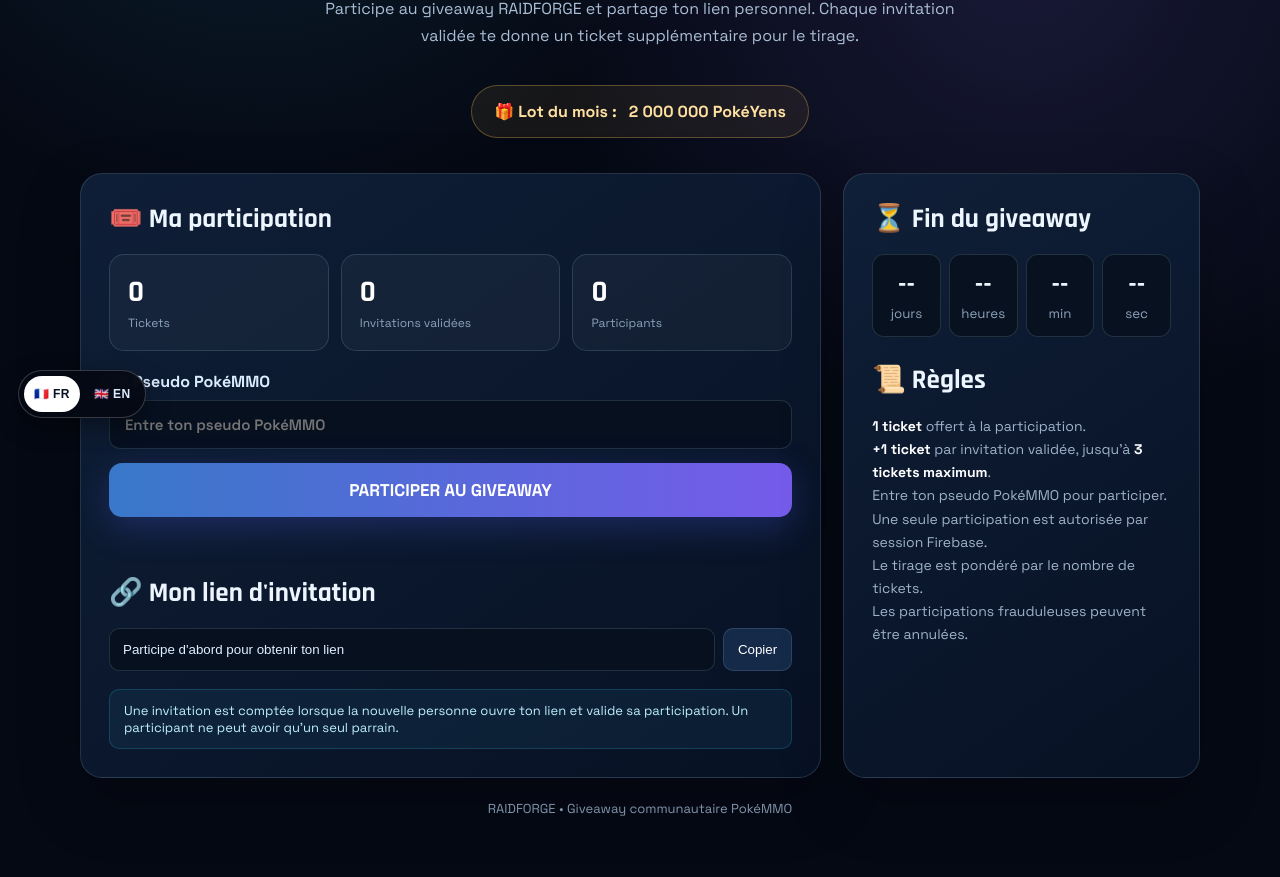
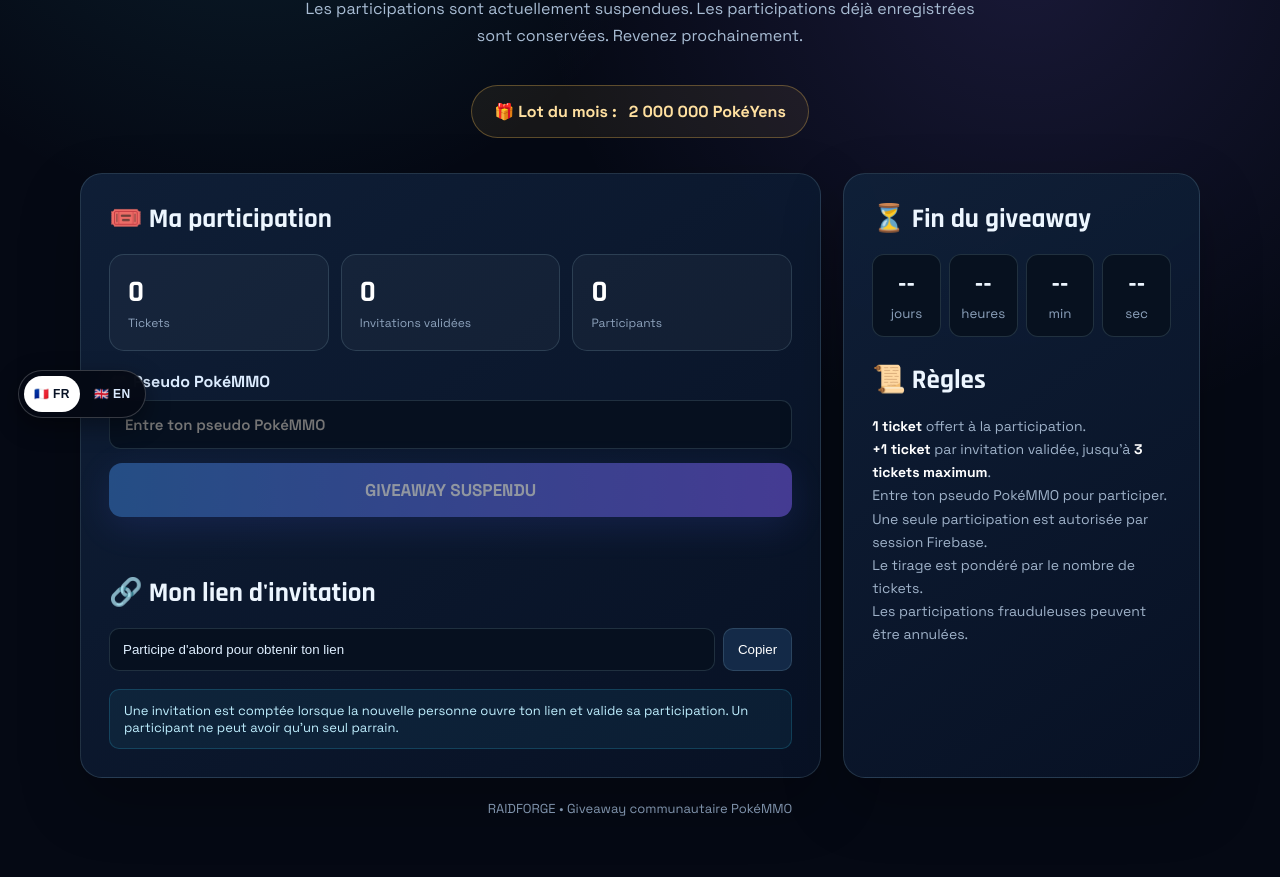
Before and after one commit to tullipine-bit/RAIDFORGE, a plain HTML site: page giveaway.html in a window 1280 px wide. Shown: the part 364-1241 px from the top of the page. Drawn offline with Linux system fonts and the light colour scheme; no server answers.

Commit message:
Suspend temporairement le giveaway

```diff
--- a/giveaway.html
+++ b/giveaway.html
@@ -17,9 +17,9 @@
 </style></head><body>
 <header class="top"><div class="logo">RAID<span>FORGE</span></div><a class="home" href="index.html">← Accueil</a></header>
 <main class="wrap">
-<section class="hero"><div class="tag">GIVEAWAY MENSUEL</div><h1>PLUS DE TICKETS.<br/><span>PLUS DE CHANCES.</span></h1><p>Participe au giveaway RAIDFORGE et partage ton lien personnel. Chaque invitation validée te donne un ticket supplémentaire pour le tirage.</p><div class="prize">🎁 Lot du mois : <span id="prize">2 000 000 PokéYens</span></div></section>
+<section class="hero"><div class="tag">GIVEAWAY TEMPORAIREMENT SUSPENDU</div><h1>GIVEAWAY<br/><span>EN PAUSE</span></h1><p>Les participations sont actuellement suspendues. Les participations déjà enregistrées sont conservées. Revenez prochainement.</p><div class="prize">🎁 Lot du mois : <span id="prize">2 000 000 PokéYens</span></div></section>
 <section class="grid">
-<div class="card"><h2>🎟️ Ma participation</h2><div class="stats"><div class="stat"><b id="tickets">0</b><span>Tickets</span></div><div class="stat"><b id="referrals">0</b><span>Invitations validées</span></div><div class="stat"><b id="participants">0</b><span>Participants</span></div></div><div class="pseudo-wrap"><label for="pseudo">🎮 Pseudo PokéMMO</label><input autocomplete="off" class="pseudo" id="pseudo" maxlength="24" placeholder="Entre ton pseudo PokéMMO"/></div><button class="cta" id="join">PARTICIPER AU GIVEAWAY</button><div class="status" id="status"></div><h2 style="margin-top:25px">🔗 Mon lien d'invitation</h2><div class="ref"><input id="refLink" readonly="" value="Participe d'abord pour obtenir ton lien"/><button class="copy" id="copy">Copier</button></div><div class="notice">Une invitation est comptée lorsque la nouvelle personne ouvre ton lien et valide sa participation. Un participant ne peut avoir qu'un seul parrain.</div></div>
+<div class="card"><h2>🎟️ Ma participation</h2><div class="stats"><div class="stat"><b id="tickets">0</b><span>Tickets</span></div><div class="stat"><b id="referrals">0</b><span>Invitations validées</span></div><div class="stat"><b id="participants">0</b><span>Participants</span></div></div><div class="pseudo-wrap"><label for="pseudo">🎮 Pseudo PokéMMO</label><input autocomplete="off" class="pseudo" id="pseudo" maxlength="24" placeholder="Entre ton pseudo PokéMMO"/></div><button class="cta" id="join" disabled>GIVEAWAY SUSPENDU</button><div class="status" id="status"></div><h2 style="margin-top:25px">🔗 Mon lien d'invitation</h2><div class="ref"><input id="refLink" readonly="" value="Participe d'abord pour obtenir ton lien"/><button class="copy" id="copy">Copier</button></div><div class="notice">Une invitation est comptée lorsque la nouvelle personne ouvre ton lien et valide sa participation. Un participant ne peut avoir qu'un seul parrain.</div></div>
 <aside class="card"><h2>⏳ Fin du giveaway</h2><div class="countdown"><div class="time"><b id="d">--</b><small>jours</small></div><div class="time"><b id="h">--</b><small>heures</small></div><div class="time"><b id="m">--</b><small>min</small></div><div class="time"><b id="s">--</b><small>sec</small></div></div><h2 style="margin-top:26px">📜 Règles</h2><div class="rules"><strong>1 ticket</strong> offert à la participation.<br/><strong>+1 ticket</strong> par invitation validée, jusqu’à <strong>3 tickets maximum</strong>.<br/>Entre ton pseudo PokéMMO pour participer. Une seule participation est autorisée par session Firebase.<br/>Le tirage est pondéré par le nombre de tickets.<br/>Les participations frauduleuses peuvent être annulées.</div></aside>
 </section><div class="winner">RAIDFORGE • Giveaway communautaire PokéMMO</div></main>
 <script type="module">
@@ -41,8 +41,9 @@
 function msg(t){$("status").textContent=t;}
 function myLink(){return location.origin+location.pathname+"?ref="+user.uid;}
 onValue(ref(db,"giveaway/config"),s=>{const c=s.val()||{};if(c.prize)$("prize").textContent=c.prize;if(c.endsAt)startClock(c.endsAt)});onValue(ref(db,"giveaway/participantCount"),s=>$("participants").textContent=s.val()||0);
-onAuthStateChanged(auth,u=>{if(!u)return;user=u;onValue(ref(db,"giveaway/participants/"+u.uid),s=>{const p=s.val();joined=!!p;$("tickets").textContent=p?.tickets||0;$("referrals").textContent=p?.referrals||0;if(p?.pseudo)$("pseudo").value=p.pseudo;$("pseudo").disabled=joined;$("join").textContent=joined?"✓ PARTICIPATION VALIDÉE":"PARTICIPER AU GIVEAWAY";$("join").disabled=joined;if(joined)$("refLink").value=myLink()})});signInAnonymously(auth).catch((e)=>{console.error("Firebase Auth:",e);msg("Impossible de se connecter au giveaway : "+(e.code||e.message));});
+onAuthStateChanged(auth,u=>{if(!u)return;user=u;onValue(ref(db,"giveaway/participants/"+u.uid),s=>{const p=s.val();joined=!!p;$("tickets").textContent=p?.tickets||0;$("referrals").textContent=p?.referrals||0;if(p?.pseudo)$("pseudo").value=p.pseudo;$("pseudo").disabled=joined;$("join").textContent="GIVEAWAY SUSPENDU";$("join").disabled=true;if(joined)$("refLink").value=myLink()})});signInAnonymously(auth).catch((e)=>{console.error("Firebase Auth:",e);msg("Impossible de se connecter au giveaway : "+(e.code||e.message));});
 $("join").onclick = async () => {
+  return msg("🔒 Le giveaway est temporairement suspendu.");
   if (!user) return msg("Connexion au giveaway en cours…");
 
   const pseudo = $("pseudo").value.trim();
```
